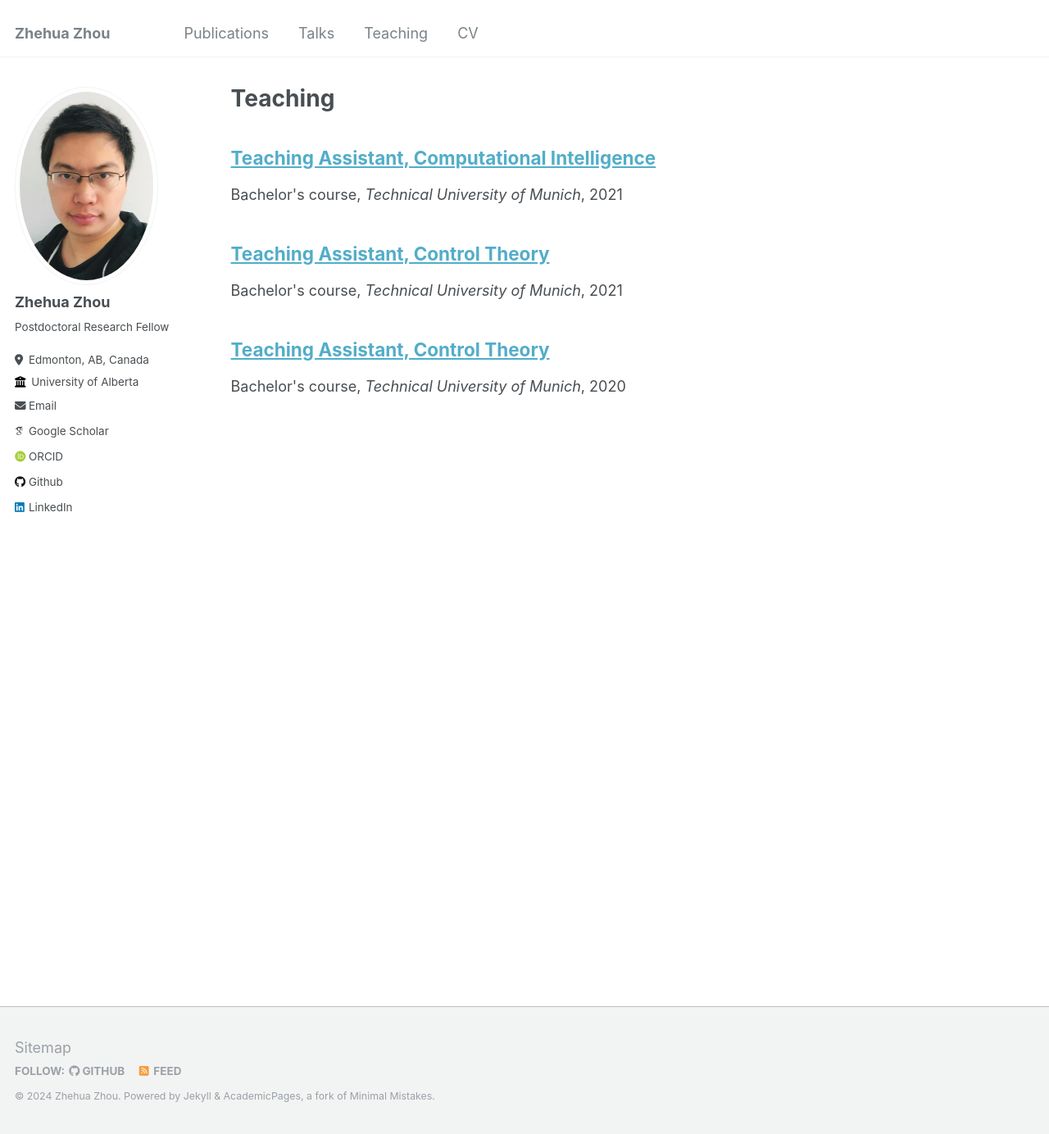
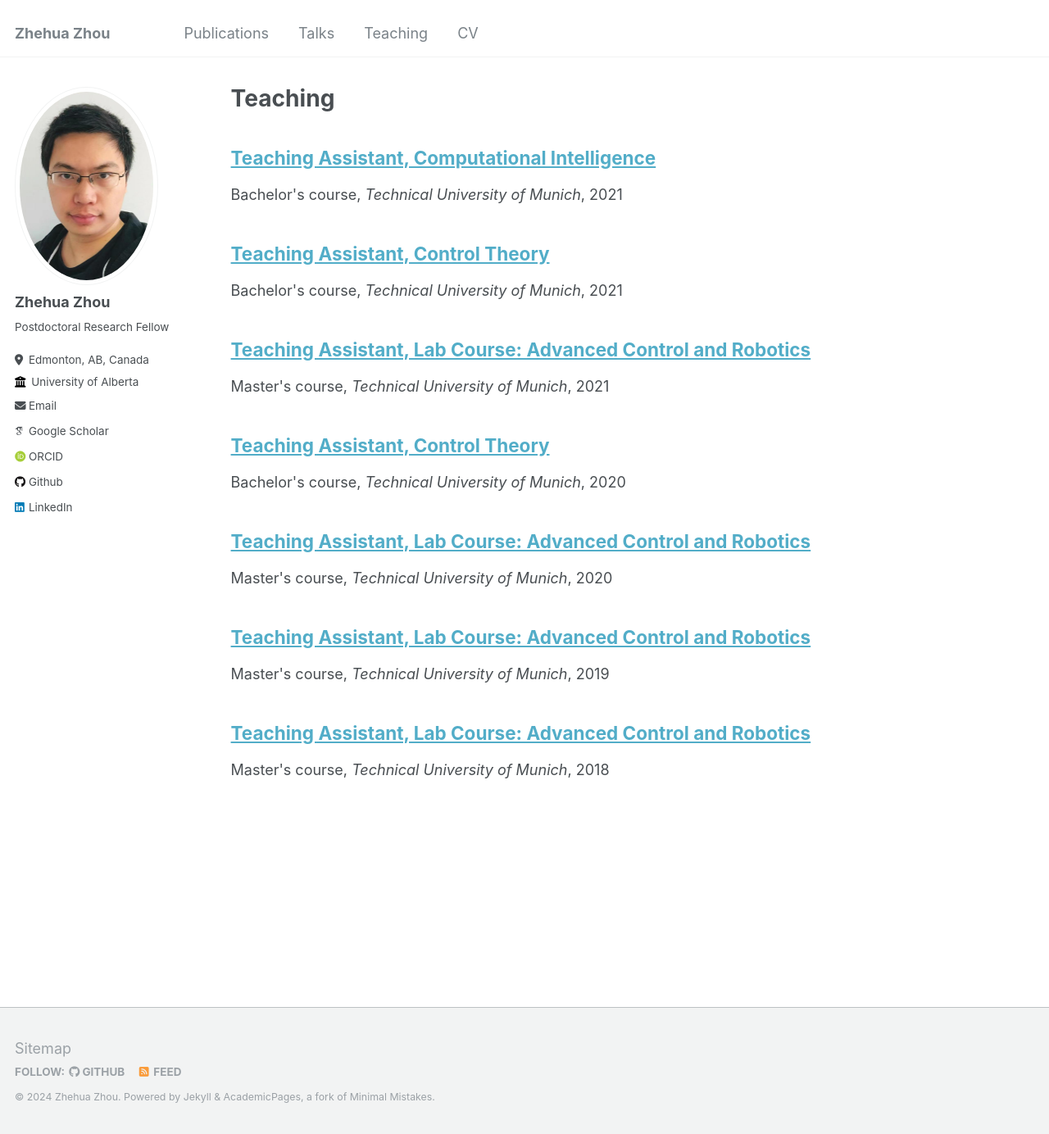
Before and after one commit to zhehuazhou/zhehuazhou.github.io, a Jekyll site: the page built from _pages/teaching.html, in a window 1280 px wide and 1384 px high. Shown: the whole window at 82% size. Built offline with Jekyll 4.4.1, drawn with Linux system fonts in a browser that asks for light colours; some web fonts are replaced.

Commit message:
publication

```diff
--- /dev/null
+++ b/_teaching/2018adv.md
@@ -0,0 +1,15 @@
+---
+title: "Teaching Assistant, Lab Course: Advanced Control and Robotics"
+collection: teaching
+type: "Master's course"
+permalink: /teaching/ta_adv2018
+venue: "Technical University of Munich"
+date: 2018-04-01
+location: "Munich, Germany"
+---
+
+Teaching assistant for the Master's course <b>Lab Course: Advanced Control and Robotics</b>.
+
+* Approx. 30 participants per semester
+* Lead one robotic experiment for groups of students (40 hrs.)
+* Provide supervision to students
--- /dev/null
+++ b/_teaching/2019adv.md
@@ -0,0 +1,15 @@
+---
+title: "Teaching Assistant, Lab Course: Advanced Control and Robotics"
+collection: teaching
+type: "Master's course"
+permalink: /teaching/ta_adv2019
+venue: "Technical University of Munich"
+date: 2019-04-01
+location: "Munich, Germany"
+---
+
+Teaching assistant for the Master's course <b>Lab Course: Advanced Control and Robotics</b>.
+
+* Approx. 30 participants per semester
+* Lead one robotic experiment for groups of students (40 hrs.)
+* Provide supervision to students
--- /dev/null
+++ b/_teaching/2020adv.md
@@ -0,0 +1,15 @@
+---
+title: "Teaching Assistant, Lab Course: Advanced Control and Robotics"
+collection: teaching
+type: "Master's course"
+permalink: /teaching/ta_adv2020
+venue: "Technical University of Munich"
+date: 2020-04-01
+location: "Munich, Germany"
+---
+
+Teaching assistant for the Master's course <b>Lab Course: Advanced Control and Robotics</b>.
+
+* Approx. 30 participants per semester
+* Lead one robotic experiment for groups of students (40 hrs.)
+* Provide supervision to students
--- /dev/null
+++ b/_teaching/2021adv.md
@@ -0,0 +1,15 @@
+---
+title: "Teaching Assistant, Lab Course: Advanced Control and Robotics"
+collection: teaching
+type: "Master's course"
+permalink: /teaching/ta_adv2021
+venue: "Technical University of Munich"
+date: 2021-04-01
+location: "Munich, Germany"
+---
+
+Teaching assistant for the Master's course <b>Lab Course: Advanced Control and Robotics</b>.
+
+* Approx. 30 participants per semester
+* Lead one robotic experiment for groups of students (40 hrs.)
+* Provide supervision to students
```
Also changed, not shown: _teaching/2020ct.md (+1 -1 lines), _teaching/2021ci.md (+1 -1 lines), _teaching/2021ct.md (+1 -1 lines).
